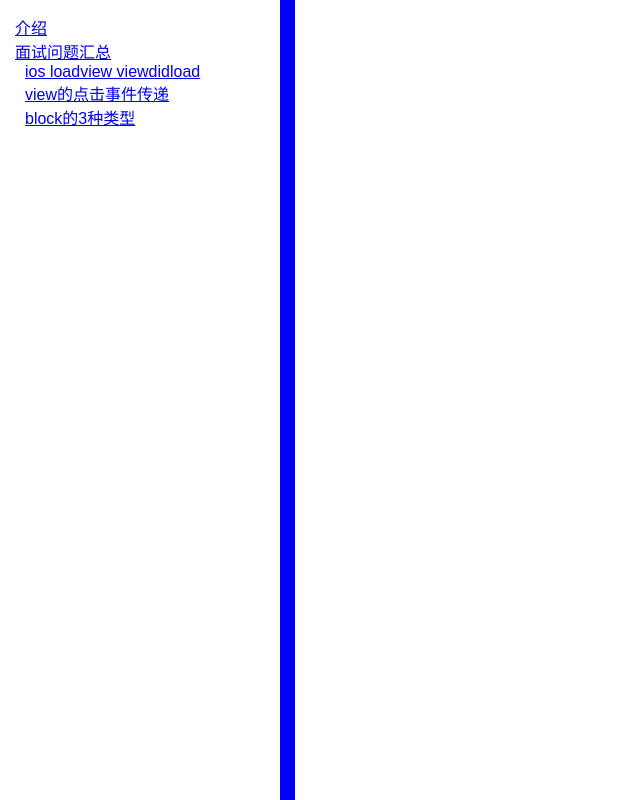
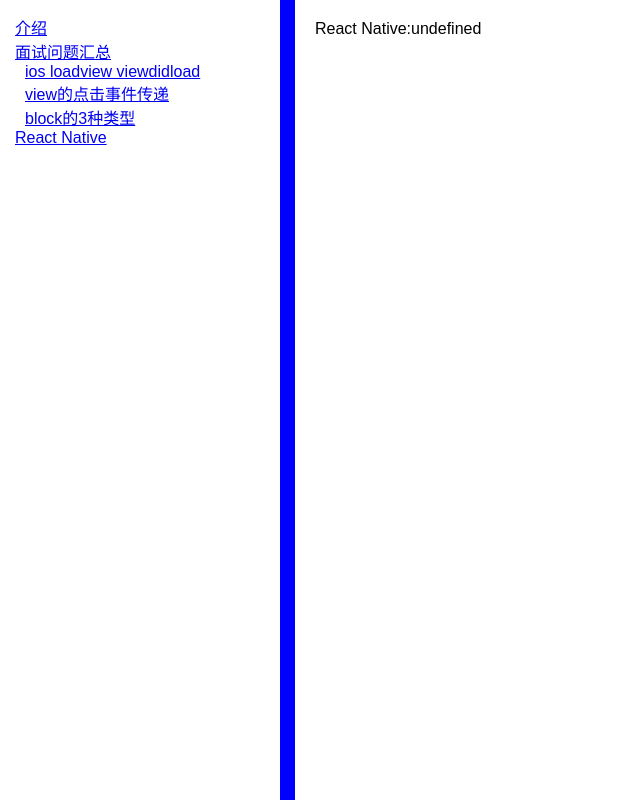
Before and after one commit to wangweijia/MyNotes, a React (Create React App) app: page /customNotes/ReactNative in a window 1280 px wide. Shown: the whole page, without its empty margins (0-640 px from the left). Built offline with nearby package versions, Linux system fonts and the light colour scheme.

Commit message:
notes添加完善

```diff
--- a/src/project/components/PageView.js
+++ b/src/project/components/PageView.js
@@ -7,8 +7,6 @@
         var children = this.props.children;
         var texts = [];
         if (typeof(children) == 'string') {
-            console.log("message");
-
             texts = this.initText(children);
         }
 
--- /dev/null
+++ b/src/project/notes/ReactNative/ReactNative.js
@@ -0,0 +1,11 @@
+import React, {Component} from 'react';
+
+export default class ReactNative extends Component {
+    render() {
+        return (
+            <div style={{display: 'flex', flex: 1, flexDirection: 'column', padding: 20}}>
+                React Native:undefined
+            </div>
+        );
+    }
+}
--- a/src/project/src/ComponentRoutes.js
+++ b/src/project/src/ComponentRoutes.js
@@ -3,6 +3,7 @@
 import Com1513001629 from '../notes/interview/1513001629/Com1513001629';
 import Com1513002367 from '../notes/interview/1513002367/Com1513002367';
 import Com1513235259 from '../notes/interview/1513235259/Com1513235259';
+import ReactNative from '../notes/ReactNative/ReactNative';
 export const myRoutes = [{
 name:"介绍",
 path:"/recommend",
@@ -46,4 +47,12 @@
 childern:[]
 },
 ]
+},{
+name:"React Native",
+path:"/ReactNative",
+component:ReactNative,
+level:0,
+exact:true,
+haveChildern:false,
+childern:[]
 },]
--- a/src/project/tools/src/notes.json
+++ b/src/project/tools/src/notes.json
@@ -1 +1 @@
-[{"name":"介绍","nodeNmae":"recommend","maps":["notes","recommend"],"component":"Recommend","childern":[]},{"name":"面试问题汇总","nodeNmae":"interview","maps":["notes","interview"],"component":"Interview","childern":[{"name":"ios loadview viewdidload","nodeNmae":1513001629,"maps":["notes","interview",1513001629],"component":"Com1513001629","childern":[]},{"name":"view的点击事件传递","nodeNmae":1513002367,"maps":["notes","interview",1513002367],"component":"Com1513002367","childern":[]},{"name":"block的3种类型","nodeNmae":1513235259,"maps":["notes","interview",1513235259],"component":"Com1513235259","childern":[]}]}]
+[{"name":"介绍","nodeNmae":"recommend","maps":["notes","recommend"],"component":"Recommend","childern":[]},{"name":"面试问题汇总","nodeNmae":"interview","maps":["notes","interview"],"component":"Interview","childern":[{"name":"ios loadview viewdidload","nodeNmae":1513001629,"maps":["notes","interview",1513001629],"component":"Com1513001629","childern":[]},{"name":"view的点击事件传递","nodeNmae":1513002367,"maps":["notes","interview",1513002367],"component":"Com1513002367","childern":[]},{"name":"block的3种类型","nodeNmae":1513235259,"maps":["notes","interview",1513235259],"component":"Com1513235259","childern":[]}]},{"name":"React Native","nodeNmae":"ReactNative","maps":["notes","ReactNative"],"component":"ReactNative","childern":[]}]
```
